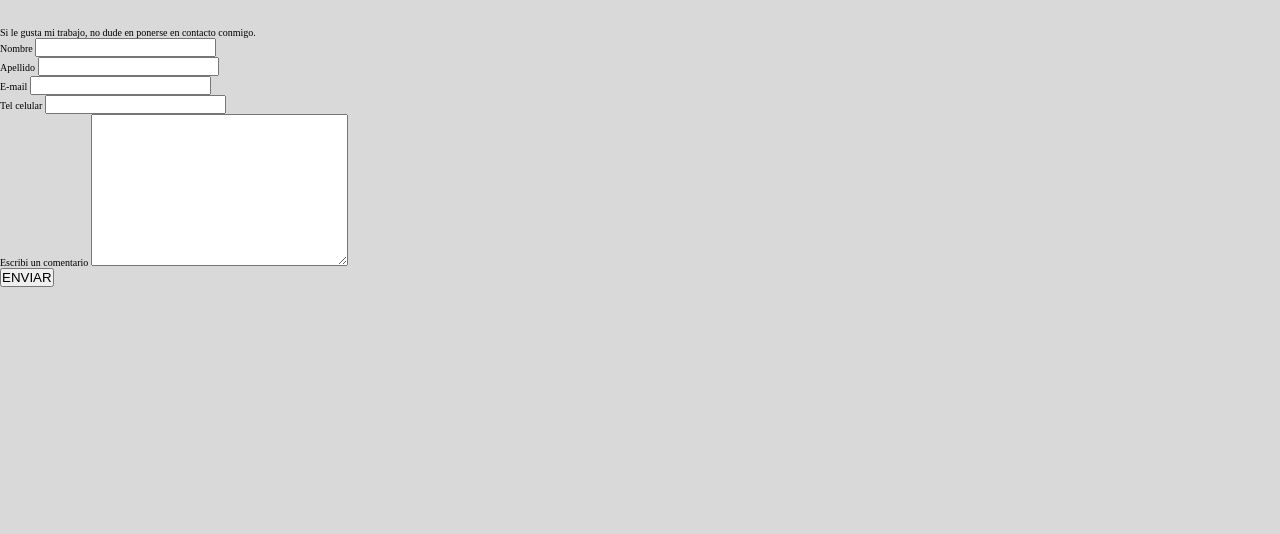
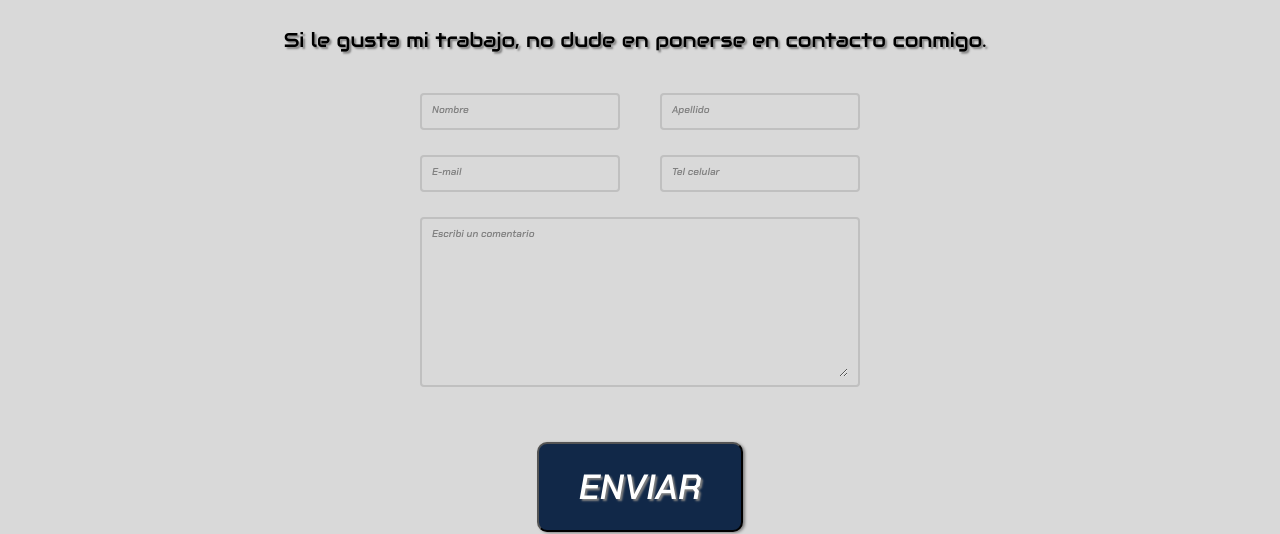
Before and after one commit to RomeroLeandro/PF-RomeroLeandro, a website: page pages/contacto.html in a window 1280 px wide. Shown: the part 266-800 px from the top of the page. Drawn offline with nearby package versions, Linux system fonts and the light colour scheme.

Commit message:
scss a main contacto

```diff
--- a/estilos-viejos.css
+++ b/estilos-viejos.css
@@ -160,22 +160,22 @@ h2{
 
 /* MAIN SOBRE MI */
 .SobreMi{
-    display: grid;
+    /* display: grid;
     grid-template-columns: repeat(5,1fr);
     grid-template-rows: repeat(3,1fr);
     grid-template-areas:
     "ImagenPersonaCafe ImagenPersonaCafe h1 h1 h1"
     "ImagenPersonaCafe ImagenPersonaCafe Parrafo Parrafo Parrafo"
     "ImagenPersonaCafe ImagenPersonaCafe DescargaCv DescargaCv DescargaCv"
-    ;
+    ; */
 }
 .ImagenPersonaCafe{
-    grid-area: ImagenPersonaCafe;
+    /* grid-area: ImagenPersonaCafe;
     display:flex;
-    justify-content: center;
-    filter: drop-shadow(5px 5px 2px #808080);
+    justify-content: center; */
+    /* filter: drop-shadow(5px 5px 2px #808080);
     animation-name: Imagenes;
-    animation-duration: 2s;
+    animation-duration: 2s; */
 }
 h1{
     grid-area: h1;
@@ -249,7 +249,7 @@ h1{
     text-align: right;
     padding-right: 6rem;
 }
-.FilaDerehaTexto,.FilaIzquierdaTexto {
+.FilaDerechaTexto,.FilaIzquierdaTexto {
     font-family: 'Audiowide', cursive;
     font-size: 2rem;
     color: #000;
--- a/scss/components/_button.scss
+++ b/scss/components/_button.scss
@@ -17,3 +17,19 @@
 .DescargaCv {
     @extend .DesWeb;
 }
+.ENVIAR{
+    padding: 50px;
+    input{
+        @include Fuentes($FuentePrincipal, 3.5rem, #fff);
+        text-decoration: none;
+        @include SombraBox;
+        background-color: $ColorSecundario;
+        padding: 2rem 4rem;
+        border-radius: 1rem;
+        @include SombraTexto;
+        transition: $Time;
+    }
+    input:hover{
+        transform: scale(1.05);
+    }
+}
--- a/scss/layout/_MainContacto.scss
+++ b/scss/layout/_MainContacto.scss
@@ -0,0 +1,73 @@
+.Formulario{
+    @include PropiedadesFlex(none, center,none);
+    padding-top: 15px;
+}
+.FilasContacto{
+    @include PropiedadesFlex(row,center,none);
+}
+.ParrafoContacto{
+    @extend .Parrafo;
+    @include PropiedadesFlex(none, center,center);
+    margin-bottom: 20px;
+}
+
+// ESTADO DE REPOSO
+
+label{
+    display: block;
+    width: 200px;
+    border: 2px solid silver;
+    padding: 8px 10px;
+    position: relative;
+    box-sizing: border-box;
+    border-radius: 4px;
+    transition: .25s;
+    margin: 5px 20px;
+}
+#LabelComentario{
+    width: 440px;
+}
+label input{
+    display: block;
+    width: 100%;
+    border: none;
+    background: transparent;
+    outline: none;
+    font: 16px/16px;
+    font-family: $FuentePrincipal;
+    padding: 0;
+}
+label textarea{
+    display: block;
+    width: 100%;
+    border: none;
+    background: transparent;
+    outline: none;
+    font: 16px/16px;
+    padding: 0;
+}
+label span{
+    color: #808080;
+    font-family: $FuentePrincipal;
+    position: absolute;
+    top: 8px;
+    left: 10px;
+    transition: .25s;
+}
+
+// ESTADO FOCUS
+label.focus{
+    border-color: #169fe48e;
+}
+label span.focus{
+    color: #169fe48e;
+}
+
+// ESTADO TOP
+label span.top{
+    left: 2px;
+    top: -10px;
+    font-size: 12px;
+    background: #d9d9d9;
+    padding: 0 10px;
+}
```
Also changed, not shown: css/style.css.
